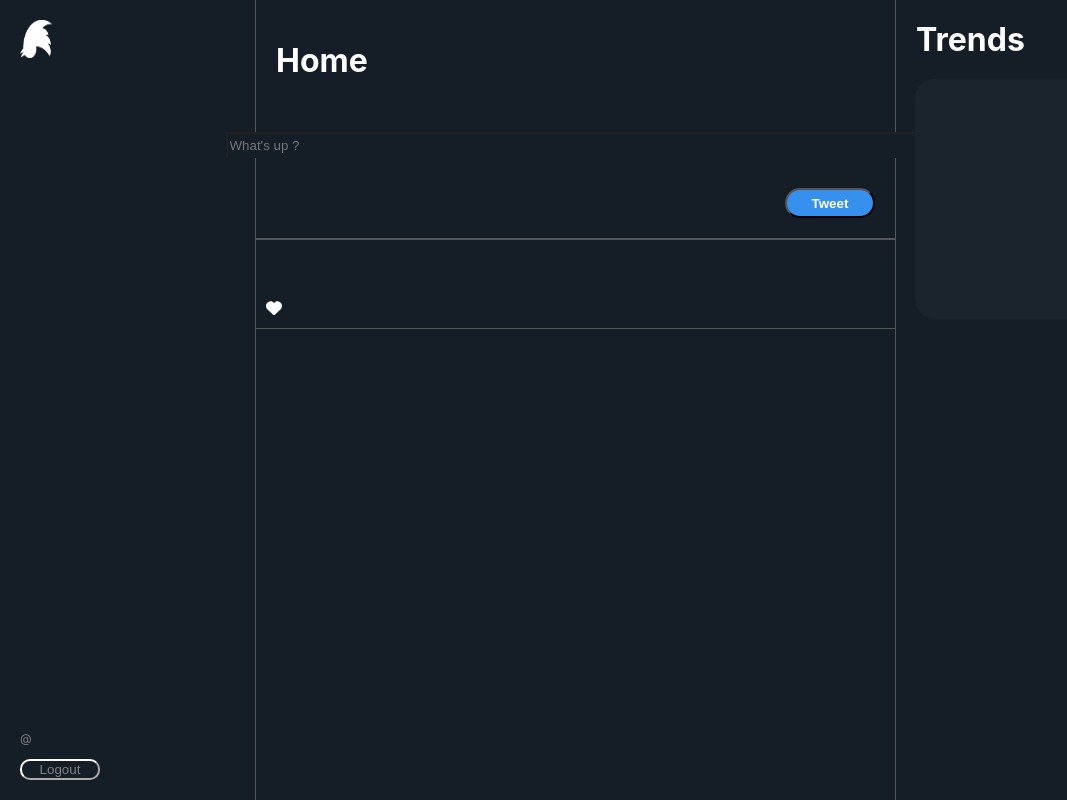
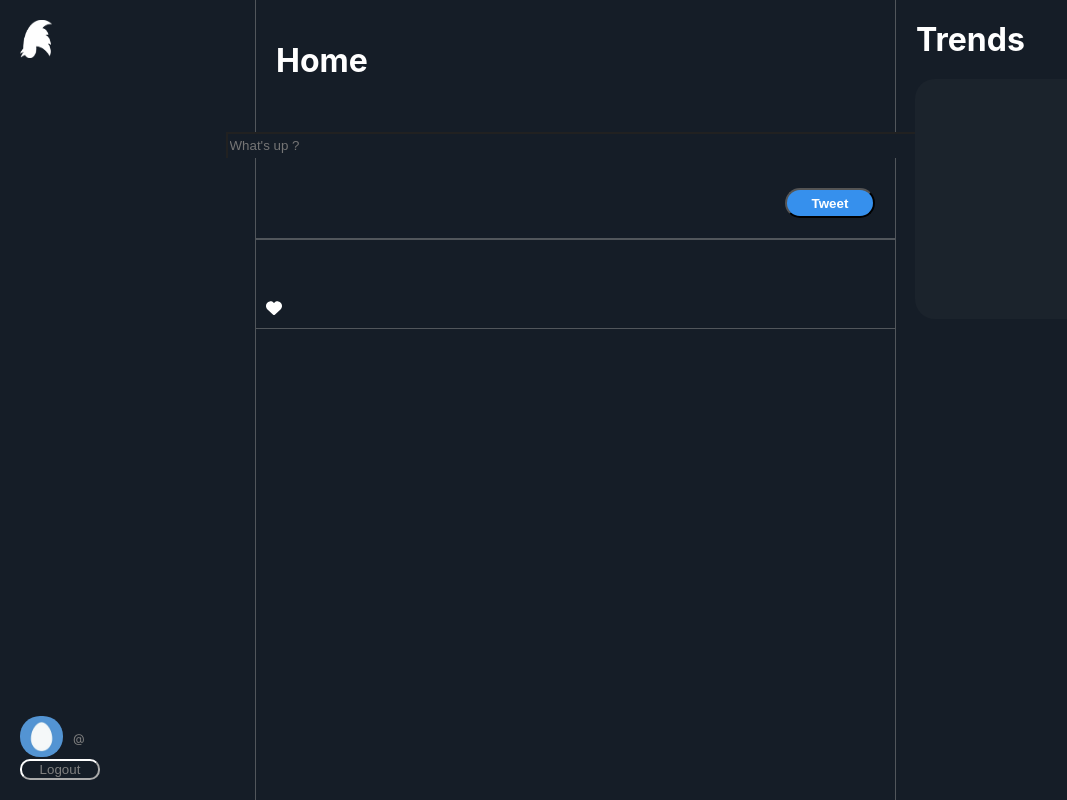
Before and after one commit to Pirlo987/Hackatweet, a Next.js app in the folder frontend/: page /twitter in a window 1280 px wide. Shown: the whole page, without its empty margins (0-1067 px from the left). Built offline with nearby package versions, Linux system fonts and the light colour scheme.

Commit message:
maj profil user

```diff
--- a/frontend/components/Twitter.js
+++ b/frontend/components/Twitter.js
@@ -1,12 +1,16 @@
 import styles from "../styles/Twitter.module.css";
 import Tweet from "./Tweet";
 import React, { useState } from "react";
-import { useSelector } from "react-redux";
+import { useSelector, useDispatch } from "react-redux";
+import { login, logout } from "../reducers/user";
+import { useRouter } from "next/router";
 
 function Twitter() {
   const [rerender, setRerender] = useState(false);
   const [textTweet, setTextTweet] = useState("");
   const user = useSelector((state) => state.user.value);
+  const dispatch = useDispatch();
+  const router = useRouter();
 
   const sendingPost = () => {
     fetch("http://localhost:3000/tweet/post", {
@@ -22,16 +26,27 @@ function Twitter() {
       });
   };
 
+  const handleLogout = () => {
+    dispatch(logout());
+    router.push("/");
+  };
+
   return (
     <div className={styles.container}>
       <div className={styles.leftContainer}>
         <img className={styles.logo} src="logo_twitter.png" />
         <div>
-          <div>
-            <p>{user.name}</p>
-            <p className={styles.username}>@{user.username}</p>
+          <div className={styles.profil}>
+            <img className={styles.avatar} src="avatar.png" />
+
+            <div>
+              <p>{user.name}</p>
+              <p className={styles.username}>@{user.username}</p>
+            </div>
           </div>
-          <button className={styles.logout}>Logout</button>
+          <button onClick={() => handleLogout()} className={styles.logout}>
+            Logout
+          </button>
         </div>
       </div>
       <div className={styles.middleContainer}>
--- a/frontend/styles/Twitter.module.css
+++ b/frontend/styles/Twitter.module.css
@@ -18,6 +18,17 @@
 .logo {
   width: 15%;
   height: 5%;
+}
+
+.profil {
+  display: flex;
+  align-items: center;
+  gap: 10px;
+}
+
+.avatar {
+  width: 20%;
+  border-radius: 20px;
 }
 
 .username {
```
